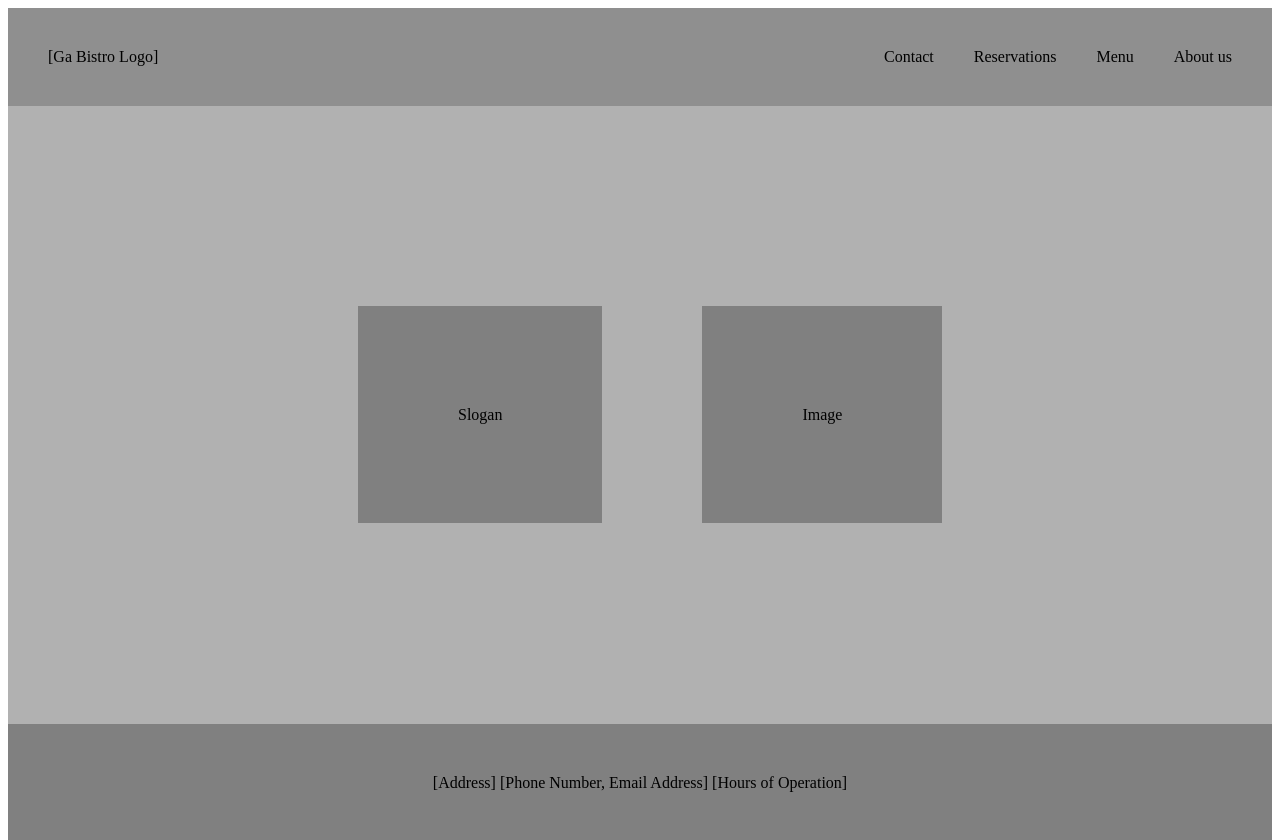
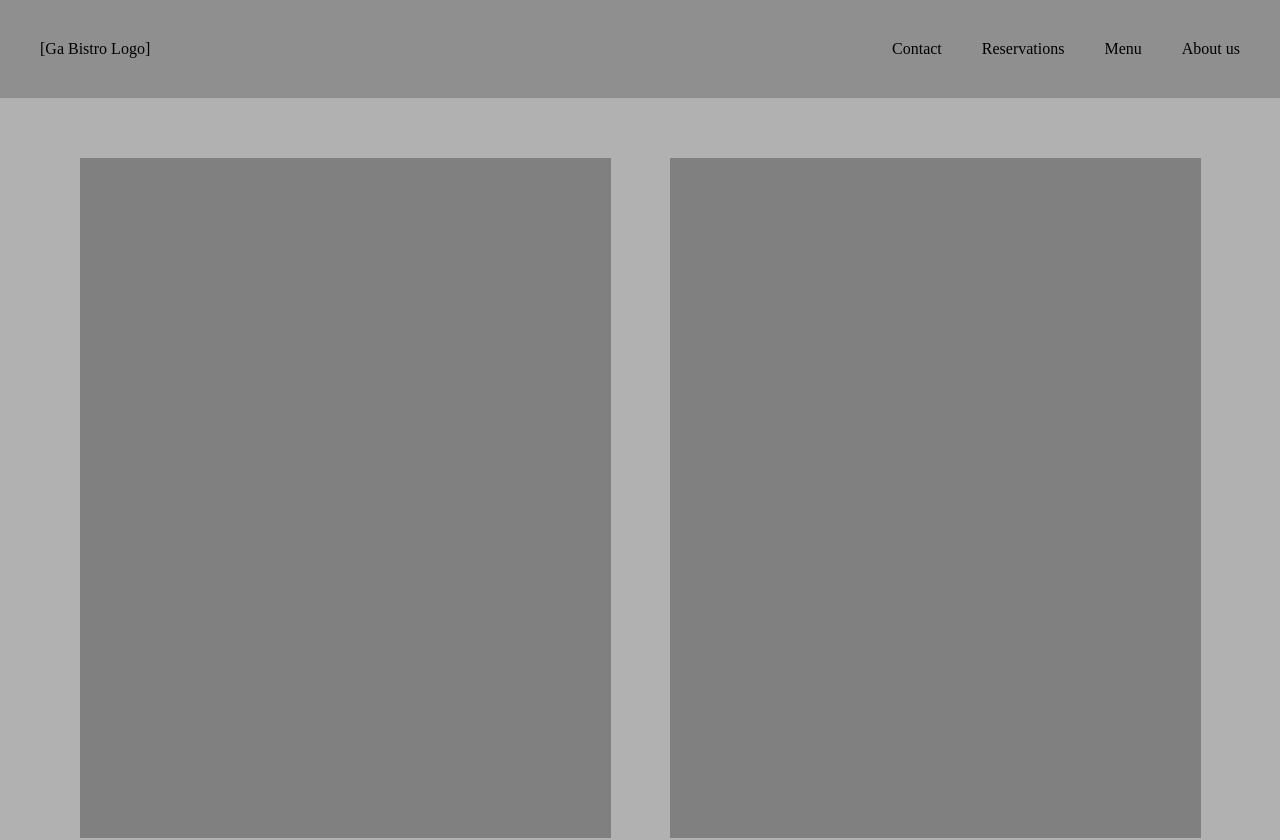
Before and after one commit to andyhdang/ga_bistro, a React (Create React App) app: page / in a window 1280 px wide. Shown: the top 840 px of the page. Built offline with nearby package versions, Linux system fonts and the light colour scheme.

Commit message:
replaced anchors in main with flexbox layout

```diff
--- a/src/App/App.jsx
+++ b/src/App/App.jsx
@@ -5,6 +5,8 @@ import Header from './Header/Header.jsx';
 import Nav from './Nav/Nav.jsx';
 import Main from './Main/Main.jsx';
 import Footer from './Footer/Footer.jsx';
+
+import './App.scss';
 
 const App = () => {
     return (
--- a/src/App/App.scss
+++ b/src/App/App.scss
@@ -1,7 +1,4 @@
-.wrapper {
-    width: auto;
-    border: solid 10px black;
-    padding: 30px;
+body {
     margin: 0px;
 
 }
--- a/src/App/Main/Main.jsx
+++ b/src/App/Main/Main.jsx
@@ -6,12 +6,12 @@ const Main = () => {
     return (
         <main className = {'Main'}>
 
-        <div className = {"MainLinks"}>
+            <div className= {'placeholders'}>
 
-            <a href="#">Slogan</a>
-            <a href="#">Image</a>
+            <div className={'placeholder slogan'}></div>
+            <div className={'placeholder image'}></div>
 
-        </div>
+            </div>
 
         </main>
     )
--- a/src/App/Main/Main.scss
+++ b/src/App/Main/Main.scss
@@ -1,37 +1,54 @@
 .Main {
     background: rgb(177, 177, 177);
-    padding: 20px;
+    padding: 30px;
     margin: 0px;
+    height: 700px;
     text-align: center;
 
-    a {
+    display: flex;
 
-        display: block;
-        text-align: center;
-        background-color: gray;
-        padding: 100px;
-        text-decoration: none;
-        color: black;
-        margin: 10px;
+    .placeholders {
+        display: flex;
 
+        justify-content: space-around;
+        width: 100%;
+        flex-wrap: wrap;
+
+        .placeholder {
+            text-align: center;
+            text-decoration: none;
+
+            background-color: gray;
+            color: black;
+
+            width: 100%;
+
+            margin: 10px;
+        }
     }
+
 }
 
+@media screen and (min-width: 600px) {
+    .Main {
+        .placeholders {
+            .placeholder {
 
-@media screen and (min-width: 800px) {
-    .Main {
-        padding: 300px;
 
-        a {
-
-            display: inline;
-            text-align: center;
-            background-color: gray;
-            padding: 100px;
-            text-decoration: none;
-            color: black;
-            margin: 50px;
+            }
 
         }
     }
 }
+
+@media screen and (min-width: 800px) {
+    .Main {
+        padding: 50px;
+        .placeholders {
+            .placeholder {
+                width: 45%;
+
+            }
+        }
+    }
+}
--- a/src/App/Nav/Nav.scss
+++ b/src/App/Nav/Nav.scss
@@ -62,10 +62,8 @@
         #links {
             text-align: left;
         }
-
         .alignright {
             float: right;
-
         }
 
         }
```
